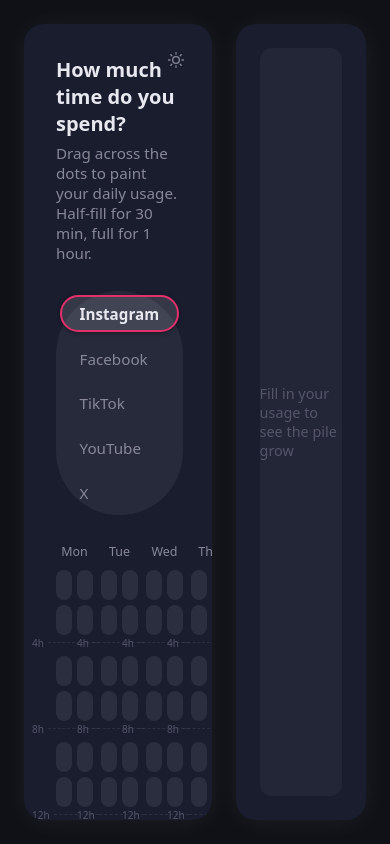
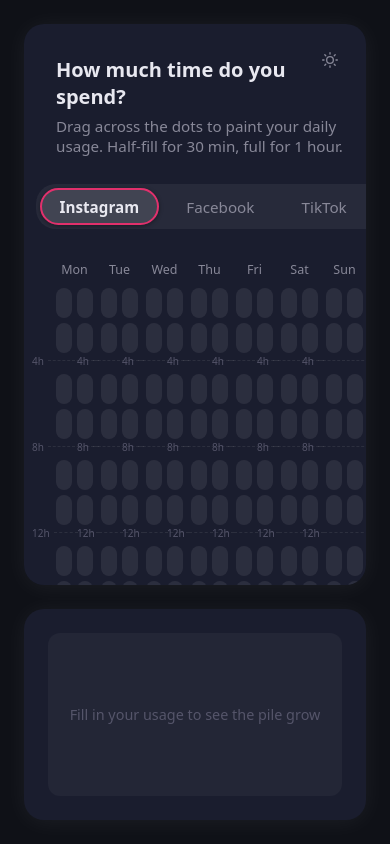
Before and after one commit to Nyarlat-hotep/drag-interaction, a React (Vite) app: page / in a window 390 px wide. Built offline with nearby package versions, Linux system fonts and the light colour scheme.

Commit message:
edited some css

```diff
--- a/src/App.css
+++ b/src/App.css
@@ -67,3 +67,28 @@
   color: var(--fg-primary);
   background: var(--tab-bar-bg);
 }
+
+@media screen and (max-width: 768px) {
+
+  .tab-bar {
+    flex-wrap: nowrap;
+    overflow-x: auto;
+    justify-content: flex-start;
+    margin: 0rem -1.25rem 2rem -1.25rem;
+    scrollbar-width: none;
+    border-radius: 20px 0px 0px 20px
+  }
+
+  .app-layout {
+    flex-direction: column;
+  }
+
+  .app {
+    padding-right: 1.25rem;
+    position: relative;
+  }
+
+  .physics-card {
+    flex: 1;
+  }
+}
```
